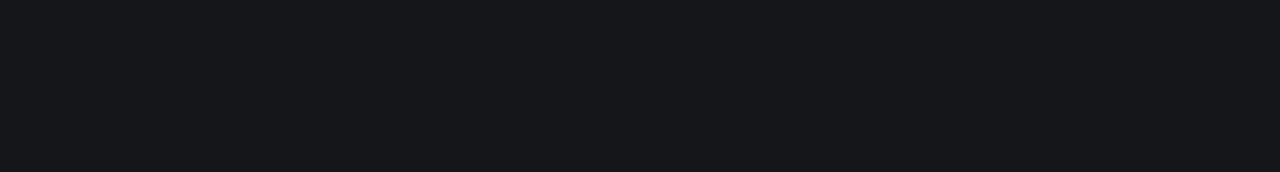
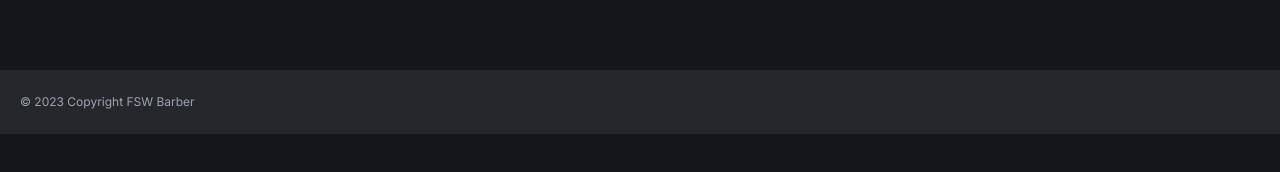
Before and after one commit to vitorpantaleao/barbershop-booking, a Next.js app: page / in a window 1280 px wide. Shown: the part 558-730 px from the top of the page. Built offline with nearby package versions, Linux system fonts and the light colour scheme; no server answers; the database is empty.

Commit message:
feat: Add Footer component to layout

```diff
--- /dev/null
+++ b/app/_components/footer.tsx
@@ -0,0 +1,9 @@
+const Footer = () => {
+    return (
+        <div className="w-full bg-secondary py-6 px-5 mt-[4.5rem]">
+            <p className="text-gray-400 text-xs">© 2023 Copyright FSW Barber</p>
+        </div>
+    )
+}
+
+export default Footer
--- a/app/layout.tsx
+++ b/app/layout.tsx
@@ -1,6 +1,7 @@
 import type { Metadata } from "next";
 import { Inter } from "next/font/google";
 import "./globals.css";
+import Footer from "./_components/footer";
 
 const inter = Inter({ subsets: ["latin"] });
 
@@ -16,7 +17,10 @@
 }>) {
   return (
     <html lang="en">
-      <body className={`${inter.className} dark`}>{children}</body>
+      <body className={`${inter.className} dark`}>
+        {children}
+        <Footer />
+      </body>
     </html>
   );
 }
```
